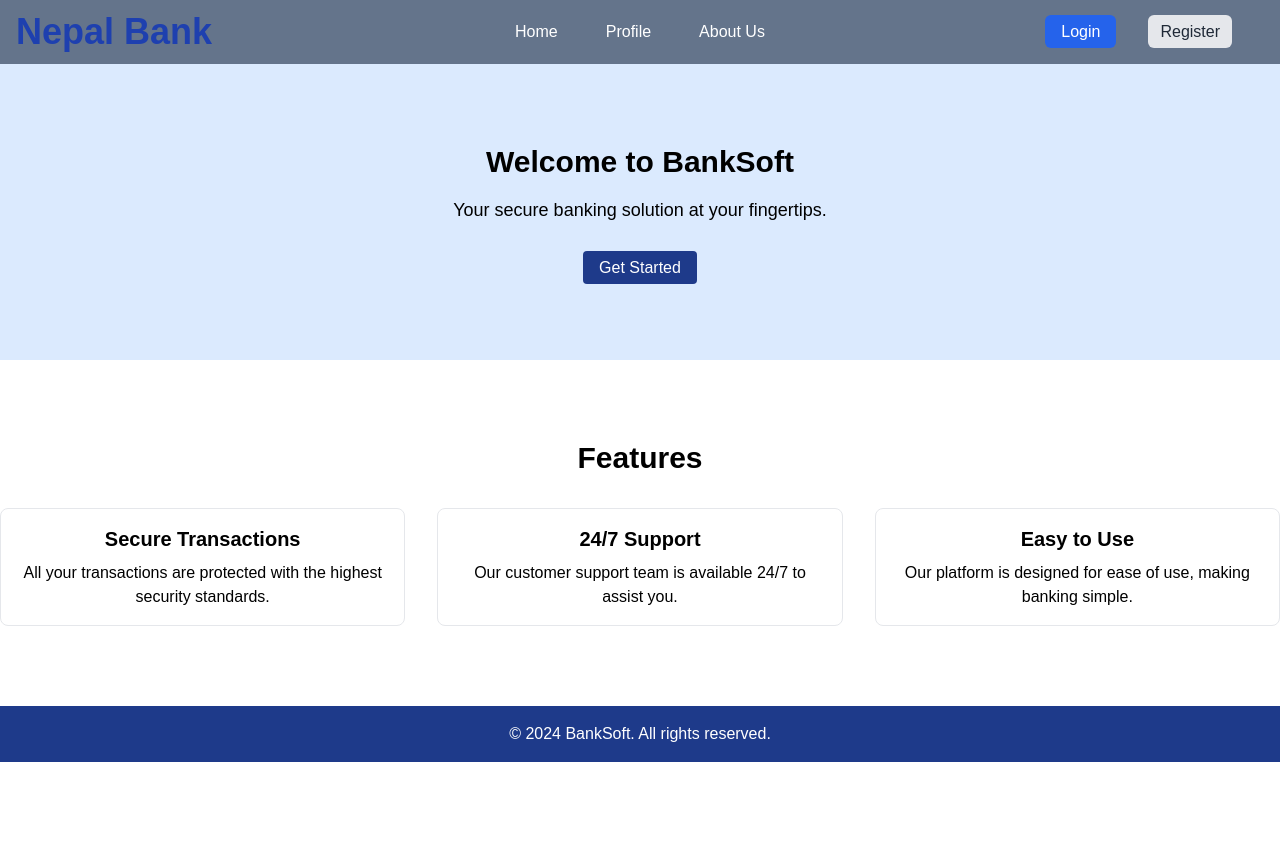
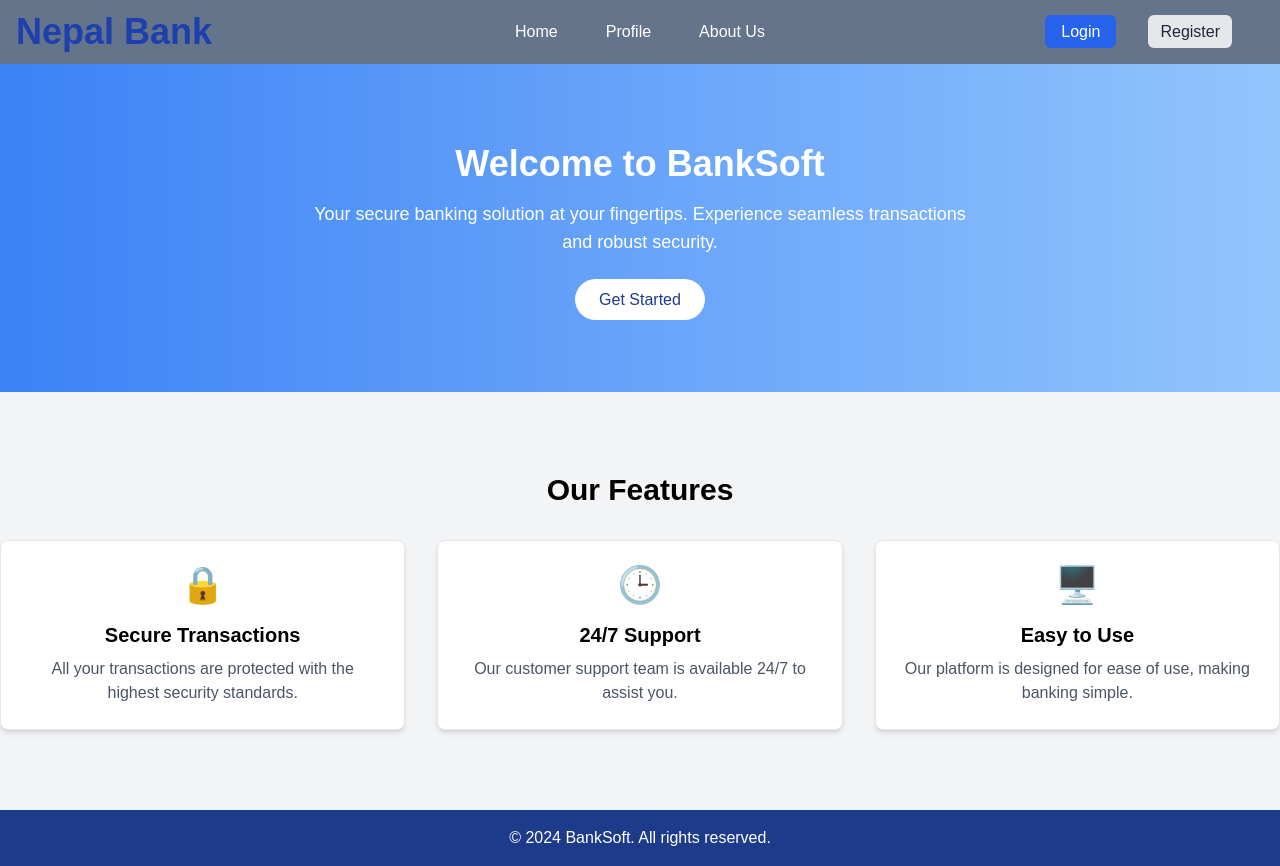
Before and after one commit to susank00/bank, a Next.js app: page / in a window 1280 px wide. Before the commit the page ends 800 px from the top, so only its background shows below. Built offline with nearby package versions, Linux system fonts and the light colour scheme; no server answers.

Commit message:
added the new home page and profile page with get account amount added feature

```diff
--- a/package.json
+++ b/package.json
@@ -9,6 +9,8 @@
     "lint": "next lint"
   },
   "dependencies": {
+    "@fortawesome/free-solid-svg-icons": "^6.6.0",
+    "@fortawesome/react-fontawesome": "^0.2.2",
     "@prisma/client": "^5.21.1",
     "@radix-ui/react-icons": "^1.3.0",
     "autoprefixer": "^10.4.20",
@@ -29,6 +31,8 @@
     "react": "^18",
     "react-dom": "^18",
     "react-router-dom": "^6.27.0",
+    "react-slick": "^0.30.2",
+    "slick-carousel": "^1.8.1",
     "tailwind-merge": "^2.5.4",
     "tailwindcss-animate": "^1.0.7",
     "useref": "^1.4.4"
--- a/src/app/landingpage/Home.jsx
+++ b/src/app/landingpage/Home.jsx
@@ -10,15 +10,18 @@ const Home = () => {
       </Head>
 
       {/* Hero Section */}
-      <section className="bg-blue-100 py-20">
+      <section className="bg-gradient-to-r from-blue-500 to-blue-300 py-20">
         <div className="container mx-auto text-center">
-          <h2 className="text-3xl font-bold mb-4">Welcome to BankSoft</h2>
-          <p className="text-lg mb-8">
-            Your secure banking solution at your fingertips.
+          <h2 className="text-4xl font-extrabold text-white mb-4">
+            Welcome to BankSoft
+          </h2>
+          <p className="text-lg text-white mb-8 max-w-2xl mx-auto">
+            Your secure banking solution at your fingertips. Experience seamless
+            transactions and robust security.
           </p>
           <a
-            href="#contact"
-            className="bg-blue-900 text-white py-2 px-4 rounded hover:bg-blue-800"
+            href="/auth/register"
+            className="bg-white text-blue-900 py-3 px-6 rounded-full hover:bg-blue-100 transition duration-300 ease-in-out"
           >
             Get Started
           </a>
@@ -26,30 +29,37 @@ const Home = () => {
       </section>
 
       {/* Features Section */}
-      <section id="features" className="py-20">
+      <section id="features" className="py-20 bg-gray-100">
         <div className="container mx-auto text-center">
-          <h2 className="text-3xl font-bold mb-8">Features</h2>
+          <h2 className="text-3xl font-bold mb-8">Our Features</h2>
           <div className="grid grid-cols-1 md:grid-cols-3 gap-8">
             {[
               {
                 title: "Secure Transactions",
                 description:
                   "All your transactions are protected with the highest security standards.",
+                icon: "🔒", // You can replace these with actual icons if needed
               },
               {
                 title: "24/7 Support",
                 description:
                   "Our customer support team is available 24/7 to assist you.",
+                icon: "🕒",
               },
               {
                 title: "Easy to Use",
                 description:
                   "Our platform is designed for ease of use, making banking simple.",
+                icon: "🖥️",
               },
-            ].map(({ title, description }) => (
-              <div key={title} className="border rounded-lg p-4">
+            ].map(({ title, description, icon }) => (
+              <div
+                key={title}
+                className="border rounded-lg p-6 bg-white shadow-md transition-transform transform hover:scale-105"
+              >
+                <div className="text-4xl mb-4">{icon}</div>
                 <h3 className="font-bold text-xl mb-2">{title}</h3>
-                <p>{description}</p>
+                <p className="text-gray-600">{description}</p>
               </div>
             ))}
           </div>
--- a/src/app/profile/page.jsx
+++ b/src/app/profile/page.jsx
@@ -4,11 +4,17 @@ import Sidebar from "../components/Sidebar";
 import Image from "next/image";
 import Link from "next/link"; // Next.js Link
 import { useRouter } from "next/navigation";
-
+import { useAuth } from "../context/AuthContext";
+import { FontAwesomeIcon } from "@fortawesome/react-fontawesome";
+import { faEye, faEyeSlash } from "@fortawesome/free-solid-svg-icons";
 const Profile = () => {
   const [user, setUser] = useState(null);
   const [error, setError] = useState(null);
   const router = useRouter(); // Initialize useRouter
+  const [balance, setBalance] = useState("XXXXXX");
+  const { accountNumber } = useAuth(); // Get user information from your auth hook
+
+  const [loading, setLoading] = useState(false);
 
   useEffect(() => {
     const fetchProfile = async () => {
@@ -33,7 +39,30 @@ const Profile = () => {
   if (!user) {
     return <p>Loading...</p>;
   }
+  const handleSubmit = async (e) => {
+    e.preventDefault();
+    setError(""); // Reset any previous errors
+    setBalance(null); // Reset balance
+    setLoading(true); // Set loading state
 
+    try {
+      const response = await fetch(
+        `/api/userinfo?accountNumber=${accountNumber}`
+      );
+      if (!response.ok) {
+        throw new Error(
+          (await response.json()).error || "Something went wrong"
+        );
+      }
+
+      const data = await response.json();
+      setBalance(data.balance);
+    } catch (err) {
+      setError(err.message);
+    } finally {
+      setLoading(false); // Reset loading state
+    }
+  };
   return (
     <>
       <Sidebar />
@@ -65,11 +94,27 @@ const Profile = () => {
                   <strong>Ac</strong> {user.accountNumber}
                   <div className="mt-16">
                     <p>amount Rs</p>
-                    <p>Available balance</p>
+                    {/* <p>Available balance</p>
+                     */}
+                    <p className="mt-4 text-green-500">Balance: {balance}</p>
                   </div>
                 </div>
                 <div className="text-right">
                   <p>interest rate</p>
+                  <button
+                    onClick={handleSubmit}
+                    type="button" // Change to 'button' since form submission is handled manually
+                    disabled={loading}
+                    className={`w-full py-2  ${
+                      loading ? " mt-32" : " mt-32"
+                    }  flex justify-center items-center`}
+                  >
+                    {loading ? (
+                      <FontAwesomeIcon icon={faEyeSlash} size="xl" /> // Closed eye icon
+                    ) : (
+                      <FontAwesomeIcon icon={faEye} size="xl" /> // Open eye icon
+                    )}
+                  </button>
                 </div>
               </div>
             </div>
--- a/src/app/userfunction/moneytransfer/page.jsx
+++ b/src/app/userfunction/moneytransfer/page.jsx
@@ -95,9 +95,7 @@ export default function TransferForm() {
             />
           </div>
           <div className="mb-4">
-            <label className="block text-gray-700">
-              Source Account Number:
-            </label>
+            <label className="block text-gray-700">Your Account Number:</label>
             <input
               type="text"
               name="sourceAccountNumber"
```
Also changed, not shown: 1 other file (tests, documents, lock files or other folders).
